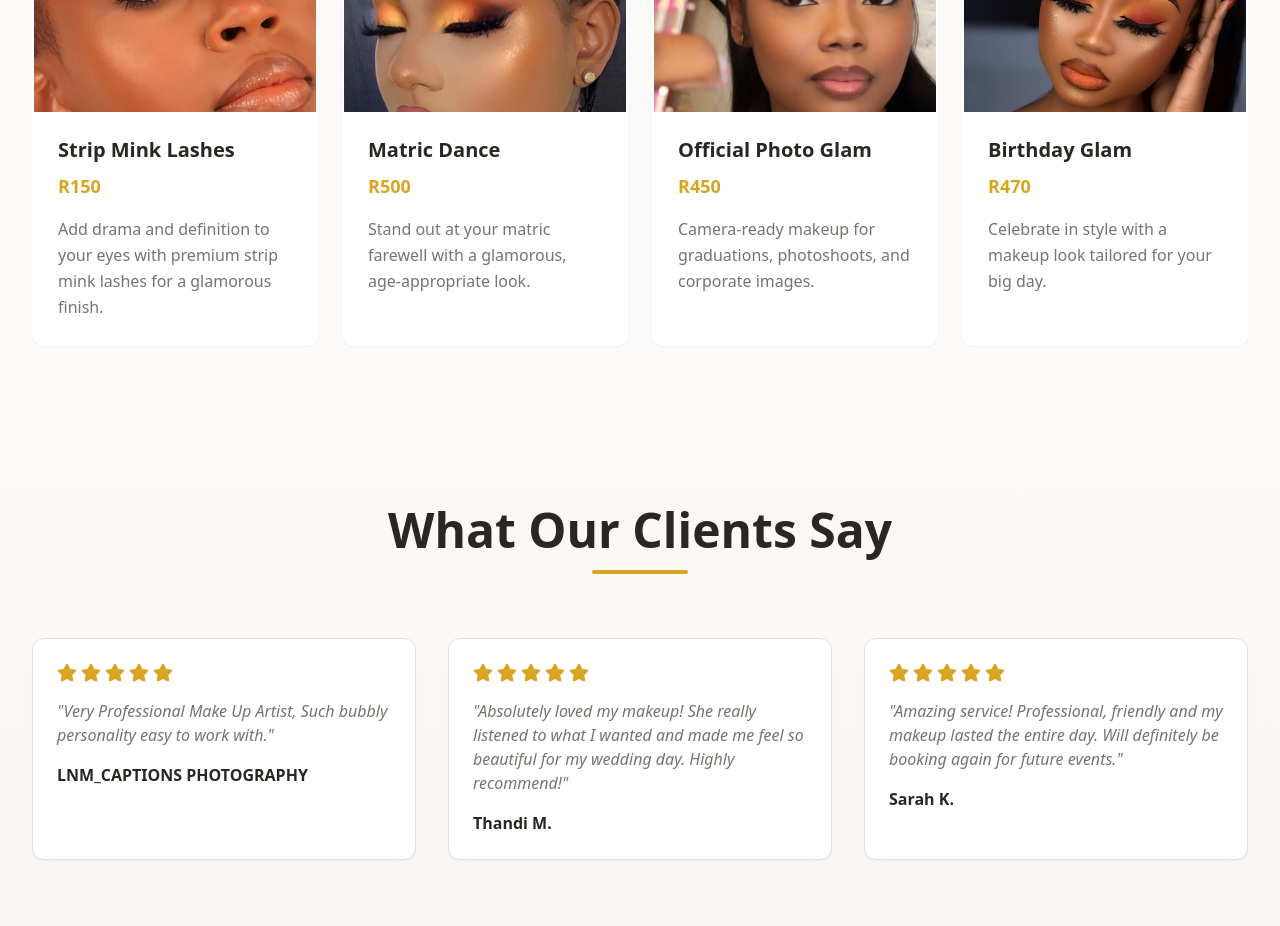
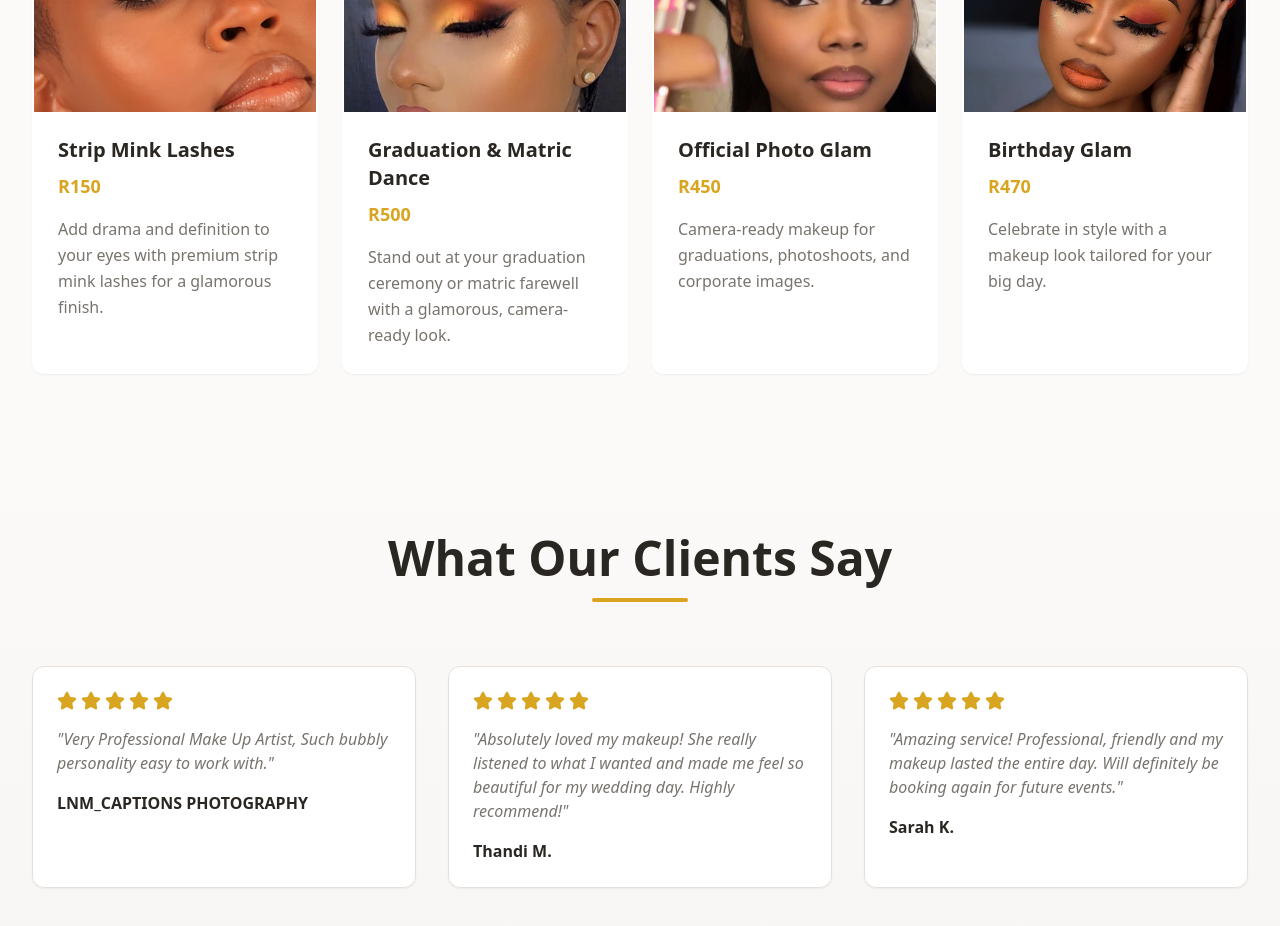
Before and after one commit to archtqwbagncy/ktlmakeupglam, a React (Vite) app: page / in a window 1280 px wide. Shown: the part 4120-5046 px from the top of the page. Built offline with nearby package versions, Linux system fonts and the light colour scheme; the HTML template or start-up script is replaced by a standard one.

Commit message:
Update Services and Booking form to include Graduation with Matric Dance pricing.

```diff
--- a/src/components/BookingForm.tsx
+++ b/src/components/BookingForm.tsx
@@ -24,7 +24,7 @@ const services = [
   "Wedding Glam — Bride: R850 | Bridesmaids: R650",
   "Trial Makeup — R350",
   "Strip Mink Lashes — R150",
-  "Matric Dance — R500",
+  "Graduation & Matric Dance — R500",
   "Official Photo Glam — R450",
   "Birthday Glam — R470",
 ];
--- a/src/components/Services.tsx
+++ b/src/components/Services.tsx
@@ -45,10 +45,10 @@ const services = [
     image: stripMinkLashesImage,
   },
   {
-    name: "Matric Dance",
+    name: "Graduation & Matric Dance",
     price: "R500",
     description:
-      "Stand out at your matric farewell with a glamorous, age-appropriate look.",
+      "Stand out at your graduation ceremony or matric farewell with a glamorous, camera-ready look.",
     image: matricDanceImage,
   },
   {
```
